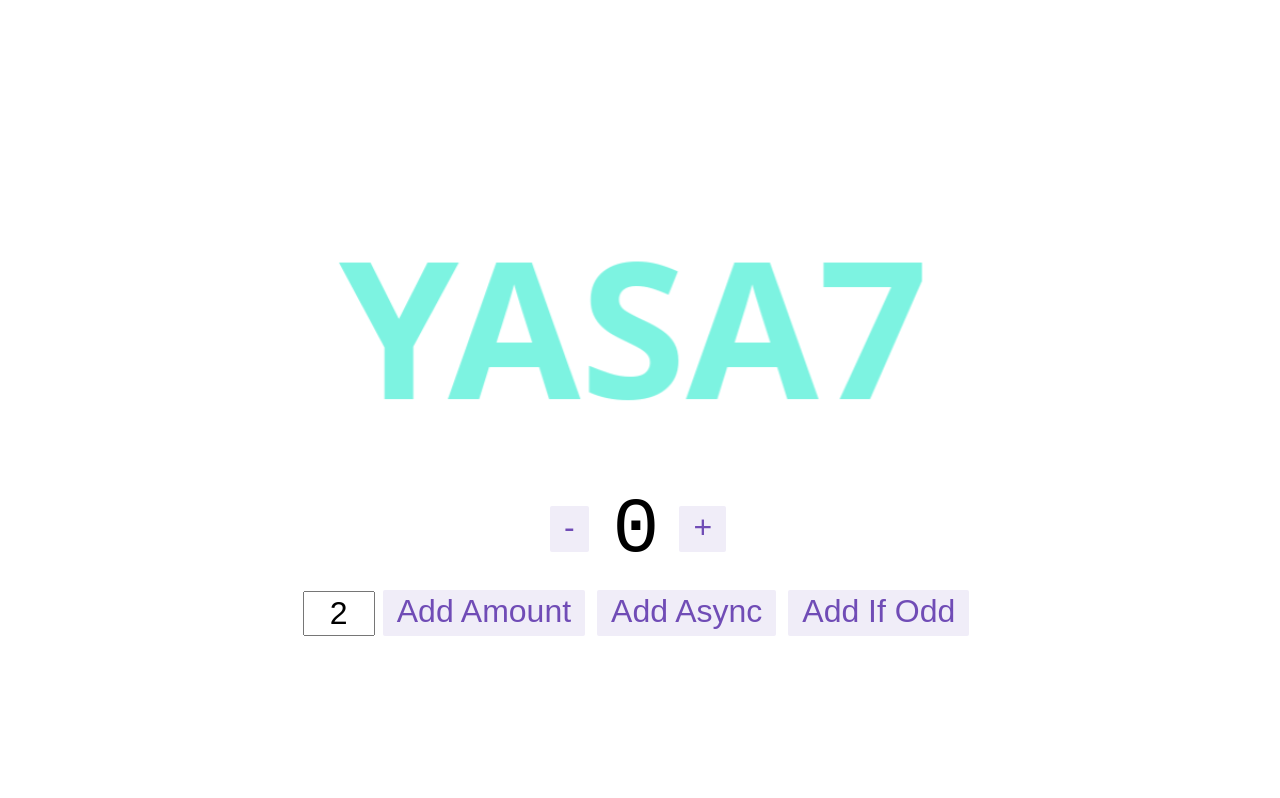
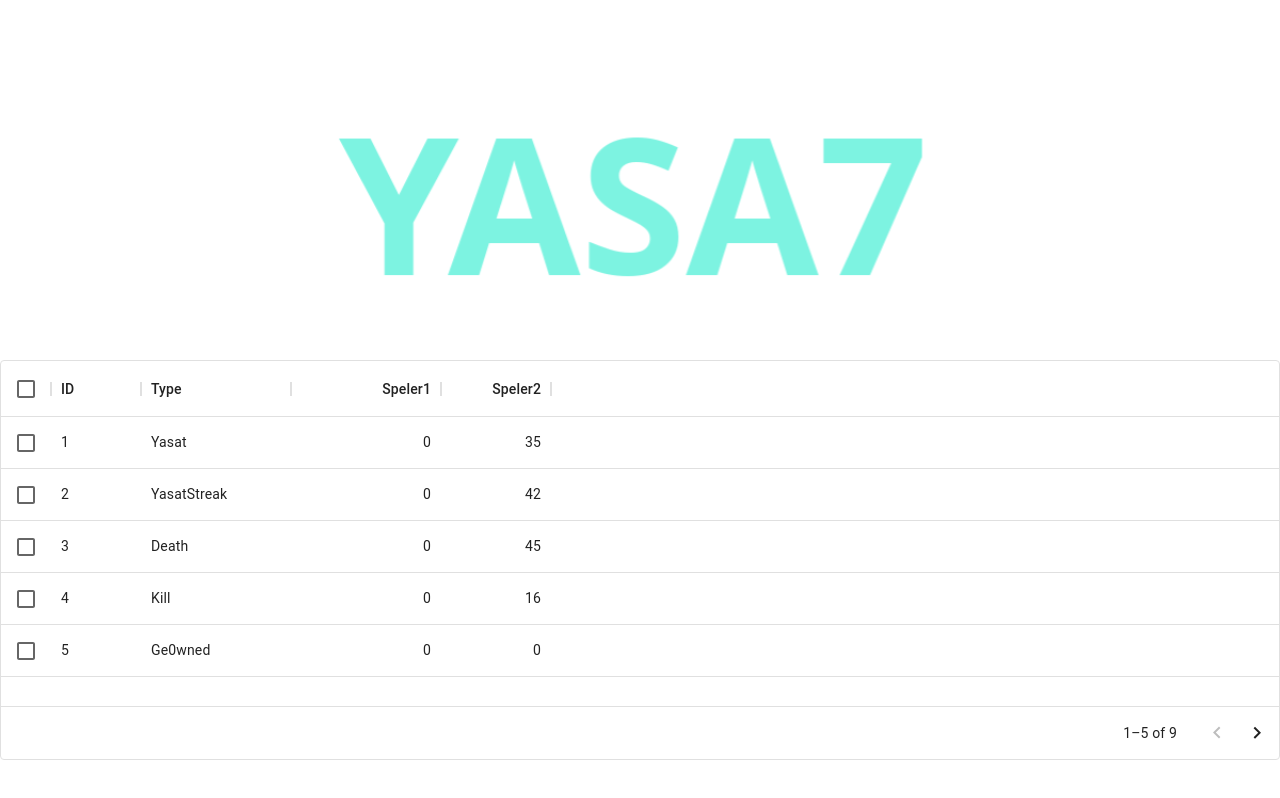
Before and after one commit to Gieljl/gieljl.github.io, a React (Create React App) app: page / in a window 1280 px wide. Built offline with nearby package versions, Linux system fonts and the light colour scheme.

Commit message:
material ui + nieuw stats component

```diff
--- a/src/App.tsx
+++ b/src/App.tsx
@@ -1,6 +1,7 @@
 import React from 'react';
 import logo from './yasa7.png';
 import { Counter } from './features/counter/Counter';
+import { DataGridDemo } from './features/stats/Stats'
 import './App.css';
 
 function App() {
@@ -8,7 +9,7 @@ function App() {
     <div className="App">
       <header className="App-header">
         <img src={logo} className="App-logo" alt="logo" />
-        <Counter />
+        <DataGridDemo />
       </header>
     </div>
   );
--- /dev/null
+++ b/src/features/stats/Stats.tsx
@@ -0,0 +1,55 @@
+import * as React from 'react';
+import { DataGrid } from '@mui/x-data-grid';
+
+const columns = [
+  { field: 'id', headerName: 'ID', width: 90 },
+
+  {
+    field: 'Type',
+    headerName: 'Type',
+    width: 150,
+    editable: true,
+  },
+  {
+    field: 'Speler1',
+    headerName: 'Speler1',
+    type: 'number',
+    width: 150,
+    editable: true,
+  },
+  {
+    field: 'Speler2',
+    headerName: 'Speler2',
+    type: 'number',
+    width: 110,
+    editable: true,
+  },
+
+];
+
+const rows = [
+  { id: 1, Type: 'Yasat', Speler1: 0, Speler2: 35 },
+  { id: 2, Type: 'YasatStreak', Speler1: 0, Speler2: 42 },
+  { id: 3, Type: 'Death', Speler1: 0, Speler2: 45 },
+  { id: 4, Type: 'Kill', Speler1: 0, Speler2: 16 },
+  { id: 5, Type: 'Ge0wned', Speler1: 0, Speler2: 0 },
+  { id: 6, Type: 'Own', Speler1: 0, Speler2: 150 },
+  { id: 7, Type: 'Nullify 50', Speler1: 0, Speler2: 44 },
+  { id: 8, Type: 'Nullify 100', Speler1: 0, Speler2: 36 },
+  { id: 9, Type: 'Enable 50', Speler1: 0, Speler2: 65 },
+];
+
+export function DataGridDemo() {
+  return (
+    <div style={{ height: 400, width: '100%' }}>
+      <DataGrid
+        rows={rows}
+        columns={columns}
+        pageSize={5}
+        rowsPerPageOptions={[5]}
+        checkboxSelection
+        disableSelectionOnClick
+      />
+    </div>
+  );
+}
```
Also changed, not shown: package.json (+7 -3 lines), 1 other file (tests, documents, lock files or other folders).
